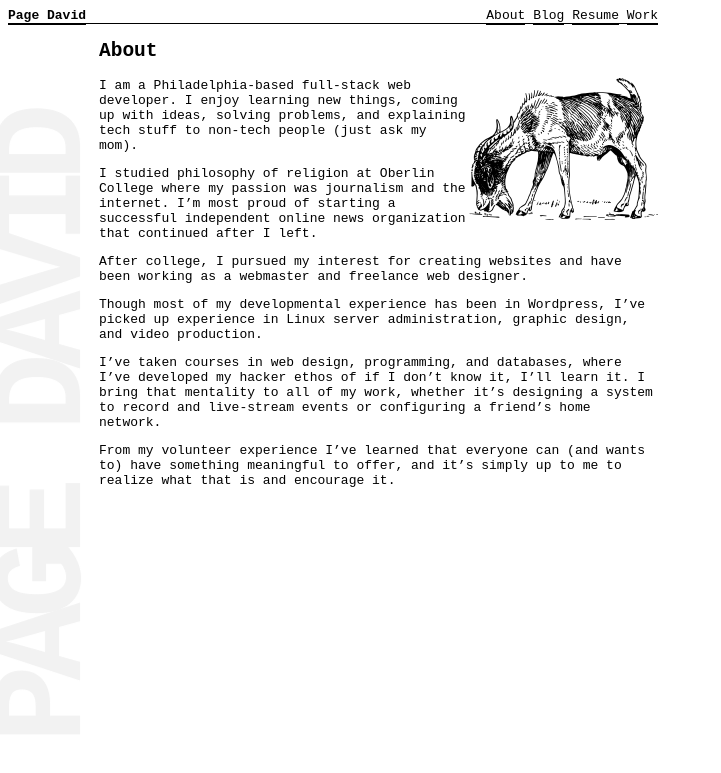
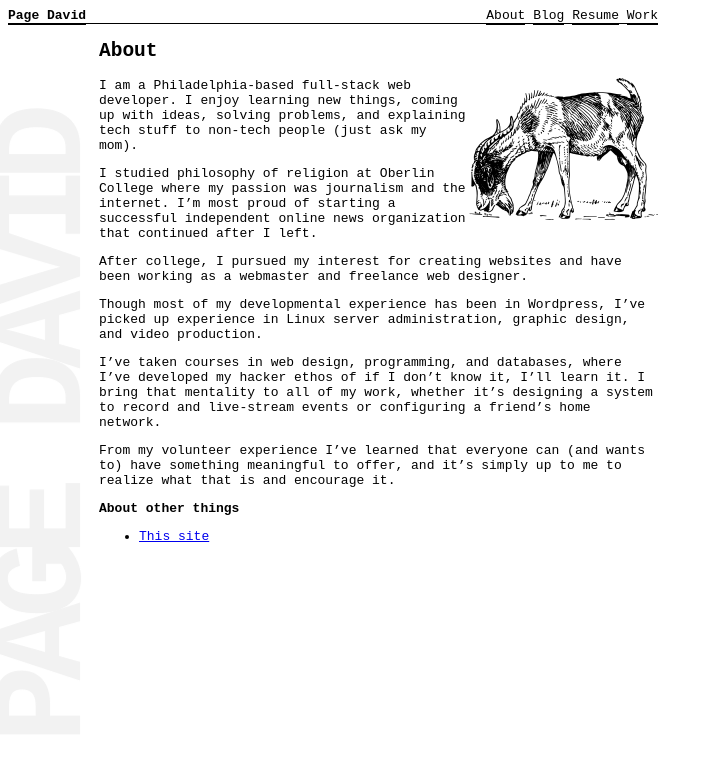
Before and after one commit to pagedavid/pagedavid.github.io, a Jekyll site: the page built from about.md, in a window 1280 px wide. Shown: the top 773 px of the page, without its empty margins (0-721 px from the left). Built offline with Jekyll 4.4.1, drawn with Linux system fonts in a browser that asks for light colours.

Commit message:
link to making pagedavid post

```diff
--- a/about.md
+++ b/about.md
@@ -15,3 +15,6 @@ Though most of my developmental experience has been in Wordpress, I've picked up
 I've taken courses in web design, programming, and databases, where I've developed my hacker ethos of if I don't know it, I'll learn it. I bring that mentality to all of my work, whether it's designing a system to record and live-stream events or configuring a friend's home network.
 
 From my volunteer experience I've learned that everyone can (and wants to) have something meaningful to offer, and it's simply up to me to realize what that is and encourage it.
+
+**About other things**
+- [This site]({{ site.baseurl }}{% post_url 2017-09-21-making-pagedavid-com %})
```
